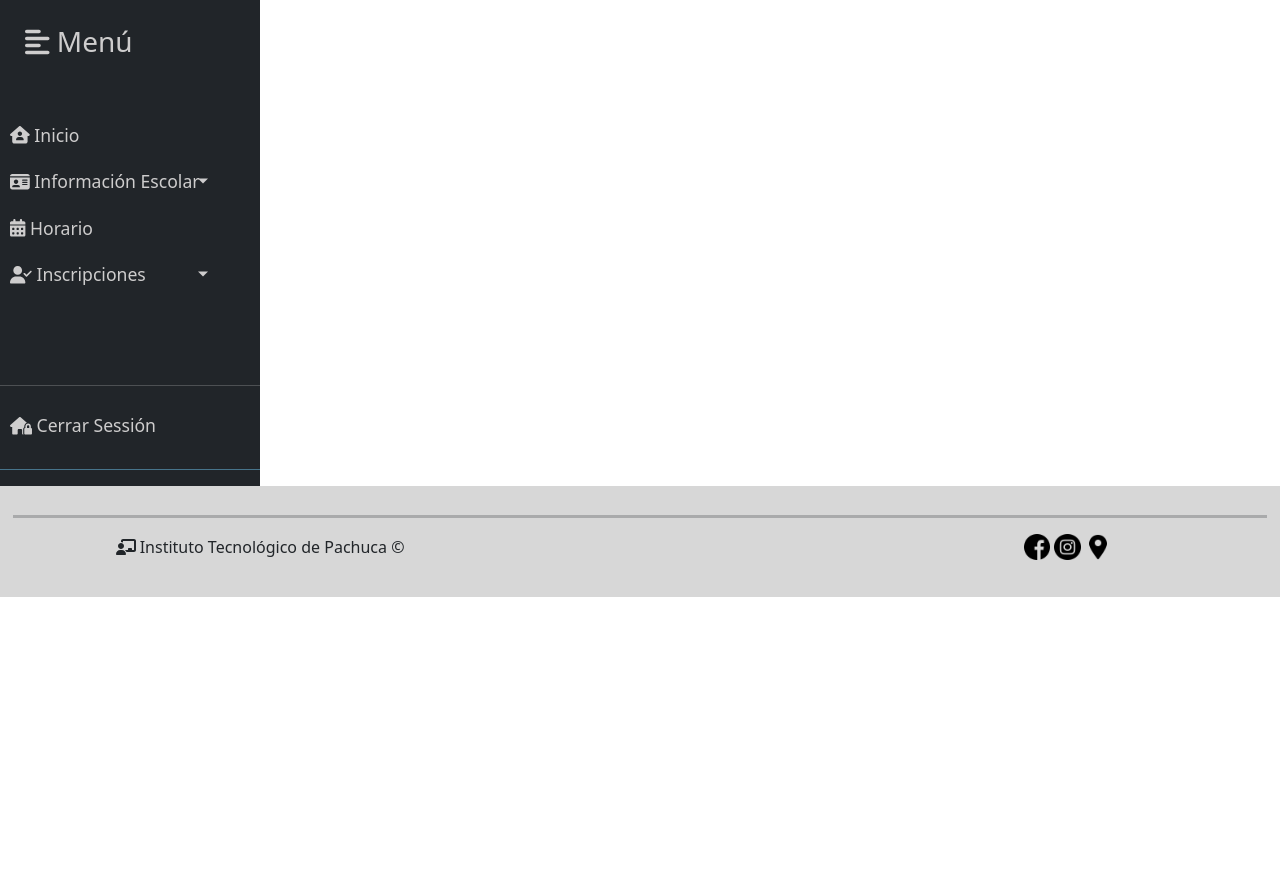
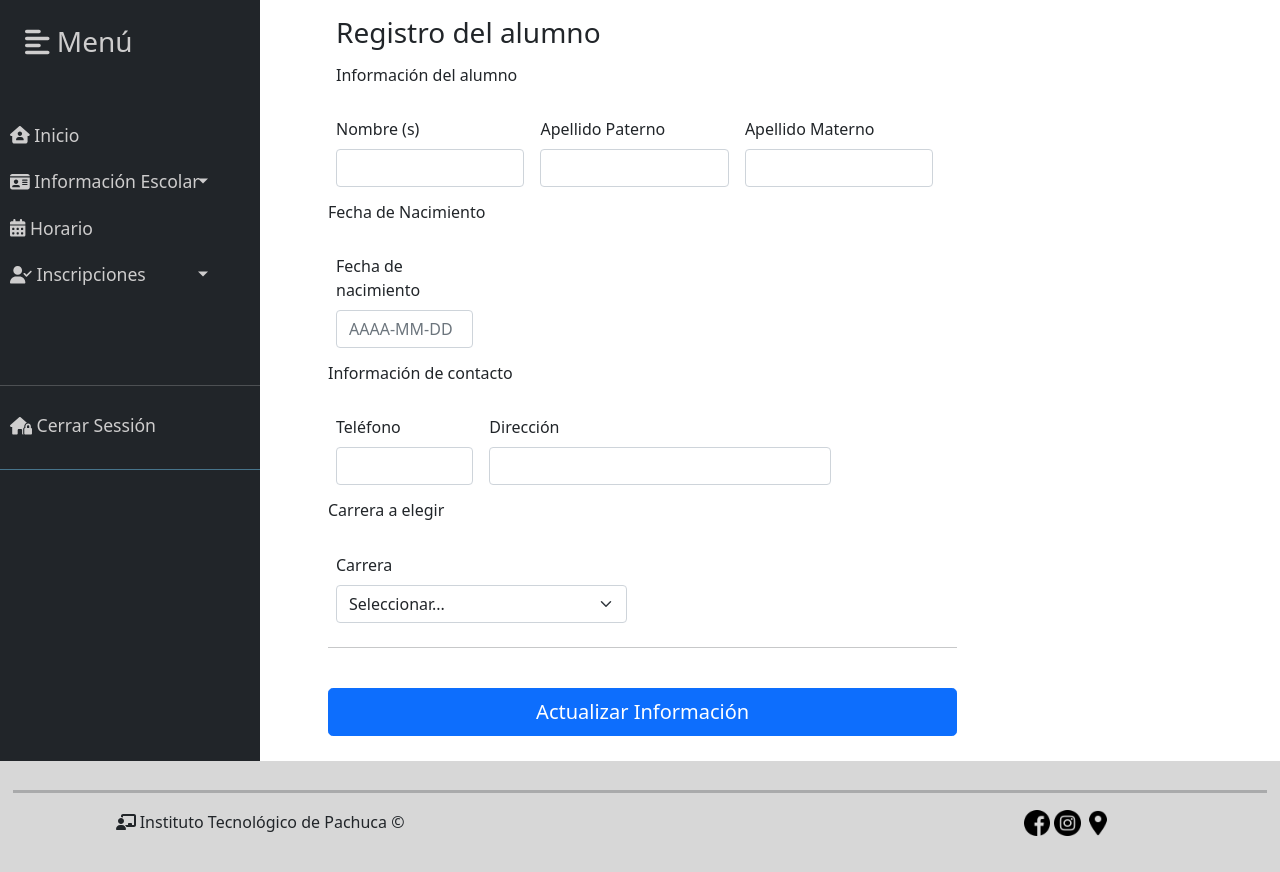
Before and after one commit to SaulGvra/SII, a PHP site: page / in a window 1280 px wide. Shown: the part 146-1018 px from the top of the page. Before the commit the page ends 743 px from the top, so only its background shows below. Run offline with PHP 8.4, Linux system fonts and the light colour scheme; data that the repository does not hold is empty; some libraries are stand-ins or nearby versions.

Commit message:
Registro aspirante

```diff
--- a/index.php
+++ b/index.php
@@ -43,7 +43,7 @@ $aspirante = "SELECT * FROM aspirante";
         <!-- ---------------------Modulo----------------------- -->
 
         <?php
-        include('modulos/conexionKardex.php')
+        include('modulos/registro_aspirante.php')
         ?>
 
         <!-- ---------------------Footer----------------------- -->
--- a/modulos/registro_aspirante.php
+++ b/modulos/registro_aspirante.php
@@ -7,9 +7,12 @@
         <h6 class="mb-3" id="titulos" >Información del alumno</h6>
         <form class="needs-validation" novalidate>
           <div class="row g-3">
+
+
+            <div class="row g-3">
             <div class="col-sm-4">
               <label for="firstName" class="form-label">Nombre (s)</label>
-              <input type="text" class="form-control" id="nombre" placeholder="" value="" required>
+              <input type="text" class="form-control" name="nombre" placeholder="" value="" required>
               <div class="invalid-feedback">
               Introduce tu nombre.
               </div>
@@ -17,7 +20,7 @@
 
             <div class="col-sm-4">
               <label for="lastName" class="form-label">Apellido Paterno</label>
-              <input type="text" class="form-control" id="paterno" placeholder="" value="" required>
+              <input type="text" class="form-control" name="paterno" placeholder="" value="" required>
               <div class="invalid-feedback">
               Introduce tu apellido paterno.
               </div>
@@ -25,7 +28,7 @@
 
             <div class="col-sm-4">
               <label for="lastName" class="form-label">Apellido Materno</label>
-              <input type="text" class="form-control" id="materno" placeholder="" value="" required>
+              <input type="text" class="form-control" name="materno" placeholder="" value="" required>
               <div class="invalid-feedback">
               Introduce tu apellido materno.
               </div>
@@ -33,114 +36,21 @@
 
             <h6 class="mb-3" id="titulos">Fecha de Nacimiento</h6>
 
-            <div class="col-sm-4">
-              <label for="firstName" class="form-label">Año</label>
-              <select class="form-select" id="año" required>
-                <option value="">Seleccionar...</option>
-                <option>2022</option>
-                <option>2021</option>
-                <option>2020</option>
-                <option>2019</option>
-                <option>2018</option>
-                <option>2017</option>
-                <option>2016</option>
-                <option>2015</option>
-                <option>2014</option>
-                <option>2013</option>
-                <option>2012</option>
-                <option>2011</option>
-                <option>2010</option>
-                <option>2009</option>
-                <option>2008</option>
-                <option>2007</option>
-                <option>2006</option>
-                <option>2005</option>
-                <option>2004</option>
-                <option>2003</option>
-                <option>2002</option>
-                <option>2001</option>
-                <option>2000</option>
-                <option>1999</option>
-                <option>1998</option>
-                <option>1997</option>
-                <option>1996</option>
-                <option>1995</option>
-                <option>1994</option>
-              </select>
+            <div class="col-3">
+              <label for="address" class="form-label">Fecha de nacimiento</label>
+              <input type="text" class="form-control" name="fecha" placeholder="AAAA-MM-DD" required>
               <div class="invalid-feedback">
-              Introduce año de nacimiento.
+                Introduce tu fecha de nacimiento
               </div>
             </div>
+<!--
 
-            <div class="col-sm-4">
-              <label for="lastName" class="form-label">Mes</label>
-              <select class="form-select" id="mes" required>
-                <option value="">Seleccionar...</option>
-                <option>01</option>
-                <option>02</option>
-                <option>03</option>
-                <option>04</option>
-                <option>05</option>
-                <option>06</option>
-                <option>07</option>
-                <option>08</option>
-                <option>09</option>
-                <option>10</option>
-                <option>11</option>
-                <option>12</option>
-              </select>
-              <div class="invalid-feedback">
-              Introduce mes de nacimiento.
-              </div>
-            </div>
-
-            <div class="col-sm-4">
-              <label for="lastName" class="form-label">Día</label>
-              <select class="form-select" id="dia" required>
-                <option value="">Seleccionar...</option>
-                <option>01</option>
-                <option>02</option>
-                <option>03</option>
-                <option>04</option>
-                <option>05</option>
-                <option>06</option>
-                <option>07</option>
-                <option>08</option>
-                <option>09</option>
-                <option>10</option>
-                <option>11</option>
-                <option>12</option>
-                <option>13</option>
-                <option>14</option>
-                <option>15</option>
-                <option>16</option>
-                <option>17</option>
-                <option>18</option>
-                <option>19</option>
-                <option>20</option>
-                <option>21</option>
-                <option>22</option>
-                <option>23</option>
-                <option>24</option>
-                <option>25</option>
-                <option>26</option>
-                <option>27</option>
-                <option>28</option>
-                <option>29</option>
-                <option>30</option>
-                <option>31</option>
-              </select>
-              <div class="invalid-feedback">
-              Introduce día de nacimiento.
-              </div>
-            </div>
-
-
+-->
             <h6 class="mb-3" id="titulos">Información de contacto</h6>
 
             <div class="col-3">
               <label for="address" class="form-label">Teléfono</label>
-              <input type="text" class="form-control" id="address" placeholder="xxx-xxx-xxxx" required>
+              <input type="text" class="form-control" name="telefono" placeholder="" required>
               <div class="invalid-feedback">
                 Introduce un número telefónico
               </div>
@@ -148,9 +58,24 @@
 
             <div class="col-sm-7">
               <label for="lastName" class="form-label">Dirección</label>
-              <input type="text" class="form-control" id="lastName" placeholder="" value="" required>
+              <input type="text" class="form-control" name="dir" placeholder="" value="" required>
               <div class="invalid-feedback">
               Introduce tu dirección.
+              </div>
+            </div>
+
+            <h6 class="mb-3" id="titulos">Carrera a elegir</h6>
+
+            <div class="col-sm-6">
+              <label for="lastName" class="form-label">Carrera</label>
+              <select class="form-select" name="carrera" required>
+                <option value="">Seleccionar...</option>
+                <option>1</option>
+                <option>2</option>
+
+              </select>
+              <div class="invalid-feedback">
+              Selecciona una carrera.
               </div>
             </div>
 
@@ -160,7 +85,7 @@
 
           <hr class="my-4">
 
-          <button class="w-100 btn btn-primary btn-lg" id="registrar" type="submit">Registrar</button>
+          <button class="w-100 btn btn-primary btn-lg" id="registrar" type="submit">Actualizar Información</button>
         </form>
       </div>
     </div>
```
Also changed, not shown: modulos/cn.php (+6 -2 lines), modulos/insertar.php (+48 -17 lines).
